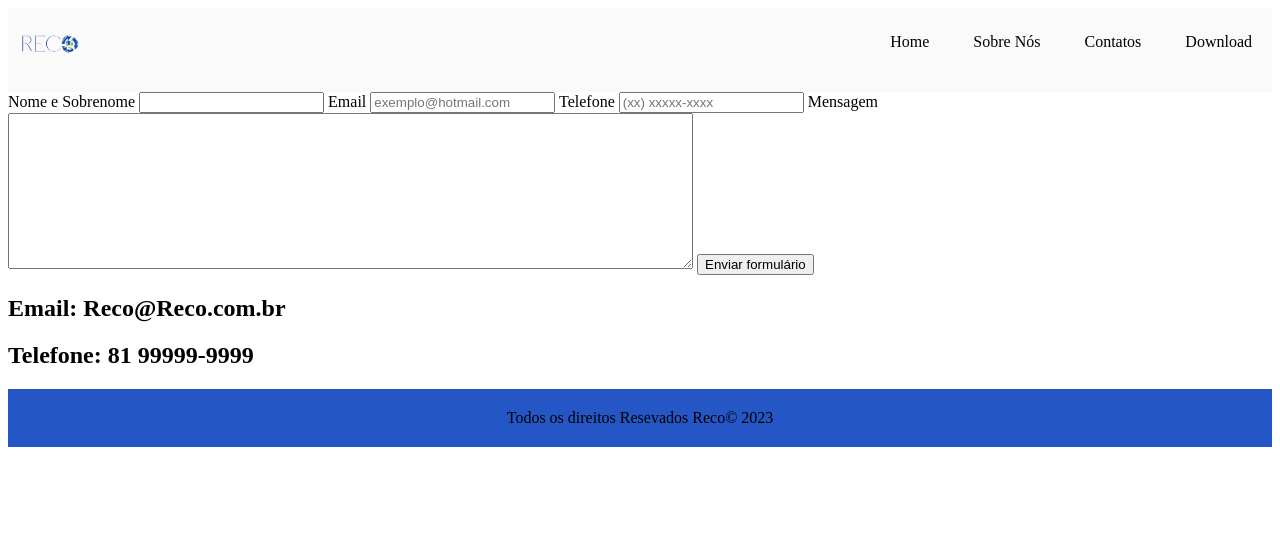
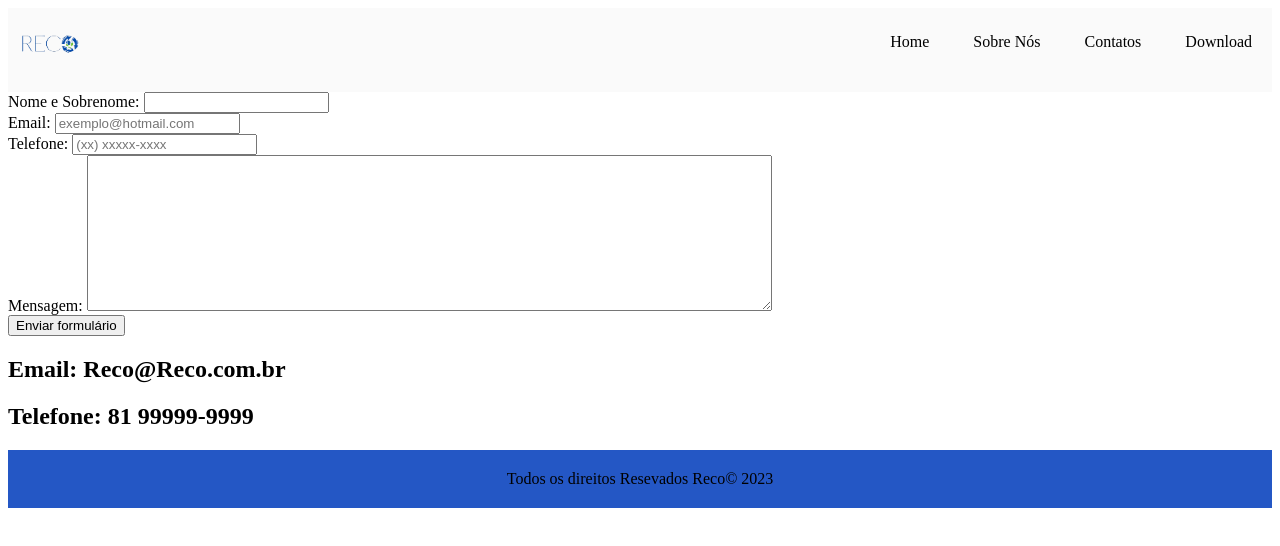
Before and after one commit to luishmenezes/Front-End, a plain HTML site: page RECO/Contato.html in a window 1280 px wide. Drawn offline with Linux system fonts and the light colour scheme.

Commit message:
Update Contato.html

```diff
--- a/RECO/Contato.html
+++ b/RECO/Contato.html
@@ -20,18 +20,18 @@
     </div>
     </header>
     <form>
-      <div>
-        <label for="nomesobrenome">Nome e Sobrenome</label>
-        <input type="text" id="nomesobrenome" class="input-padrao" required>
+      <div class="formulario">
+        <label for="nomesobrenome">Nome e Sobrenome: </label>
+        <input type="text" id="nomesobrenome" class="input-padrao" required> </br>
 
-        <label for="email">Email</label>
-        <input type="email" id="email" class="input-padrao" required placeholder="exemplo@hotmail.com">
+        <label for="email">Email: </label>
+        <input type="email" id="email" class="input-padrao" required placeholder="exemplo@hotmail.com"> </br>
 
-        <label for="telefone">Telefone</label>
-        <input type="tel" id="telefone" class="input-padrao" required placeholder="(xx) xxxxx-xxxx">
+        <label for="telefone">Telefone: </label>
+        <input type="tel" id="telefone" class="input-padrao" required placeholder="(xx) xxxxx-xxxx"> </br>
 
-        <label for="mensagem">Mensagem</label>
-        <textarea cols="83" rows="10" id="mensagem" class="input-padrao"></textarea required>
+        <label for="mensagem">Mensagem: </label>
+        <textarea cols="83" rows="10" id="mensagem" class="input-padrao"></textarea required></br>
 
           <input type="submit" value="Enviar formulário" class="enviar">
         </div>
```
